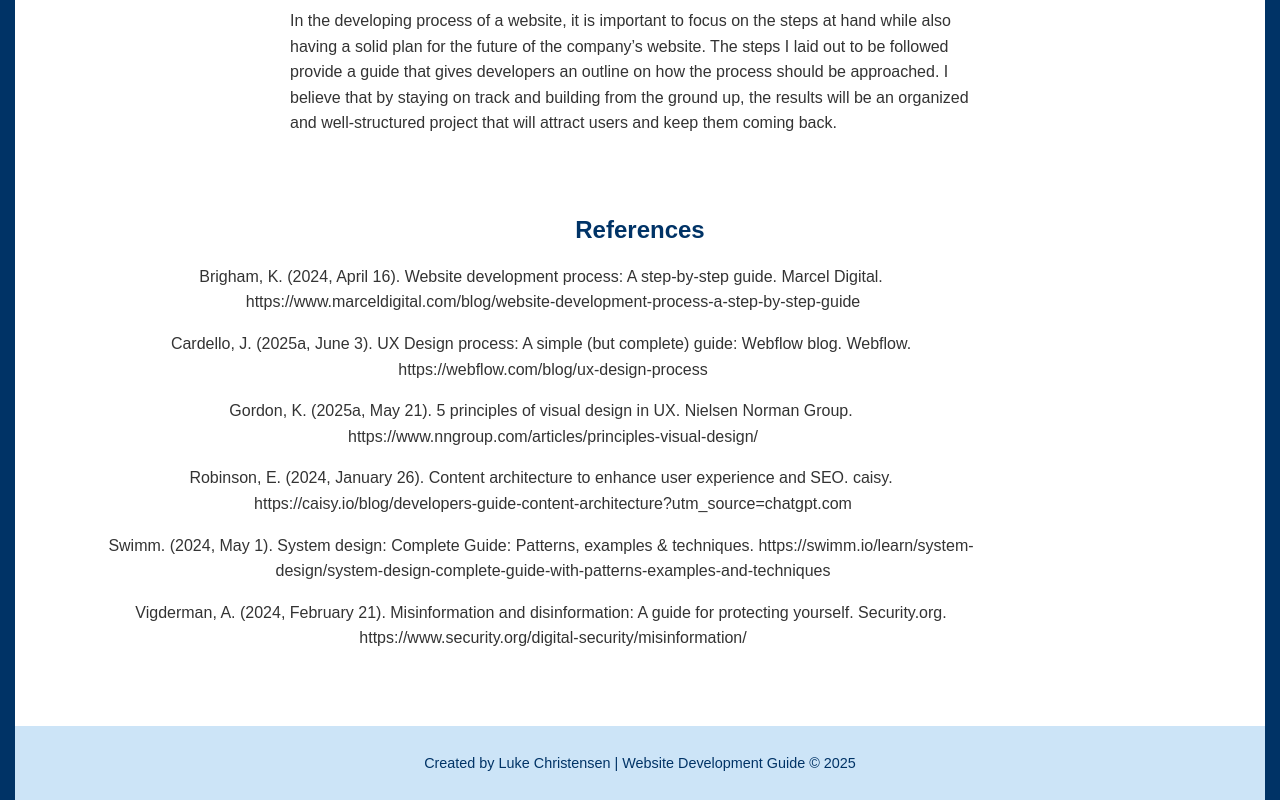
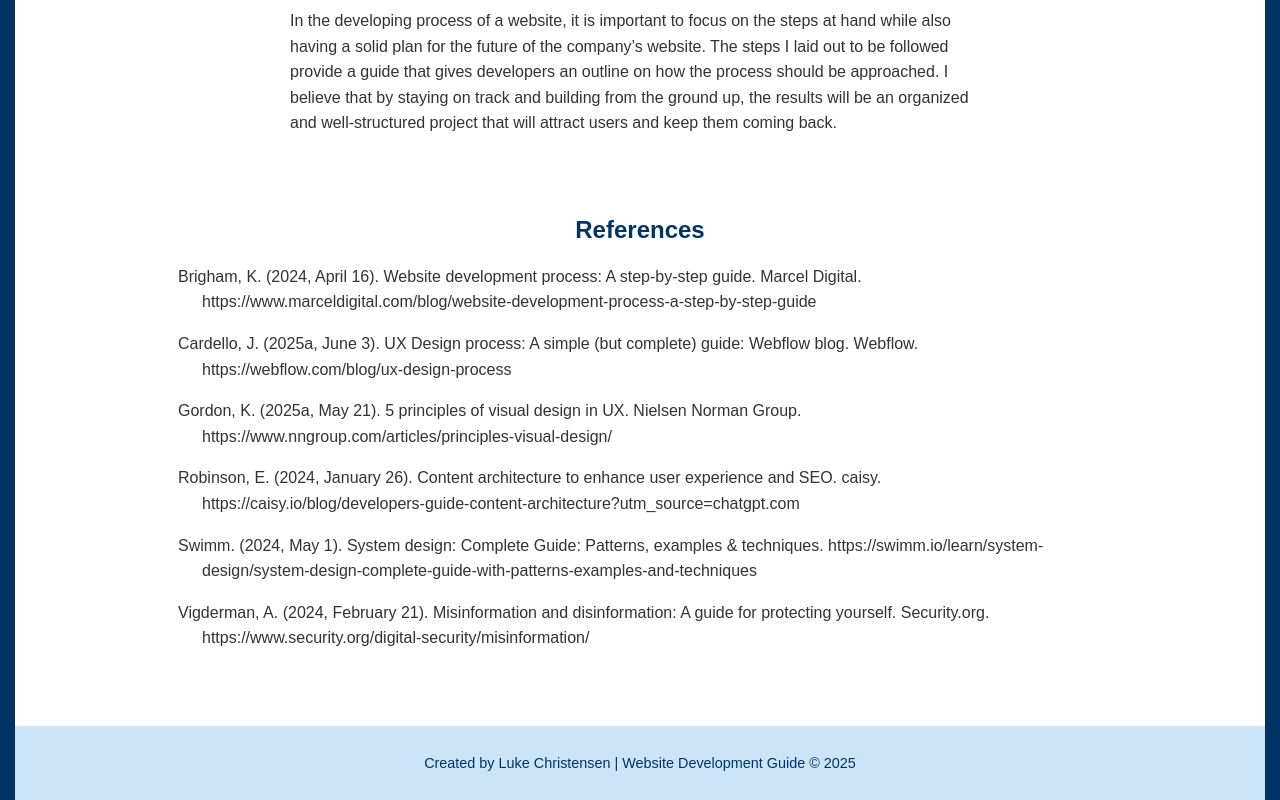
Before and after one commit to Lukey-42/Proof-of-Concept, a plain HTML site: page index.html in a window 1280 px wide. Shown: the part 2710-3510 px from the top of the page. Drawn offline with Linux system fonts and the light colour scheme.

Commit message:
Update styles.css

```diff
--- a/styles.css
+++ b/styles.css
@@ -57,10 +57,10 @@ section p {
 /* References Section */
 .references p {
   max-width: 900px;
-  margin: 0 0 1em 2em;
+  margin: 0 auto 1em auto;
   text-indent: -1.5em; /* Hanging indent */
   padding-left: 1.5em;
-  text-align: center;
+  text-align: left;
 }
 
 /* Footer Styling */
```
